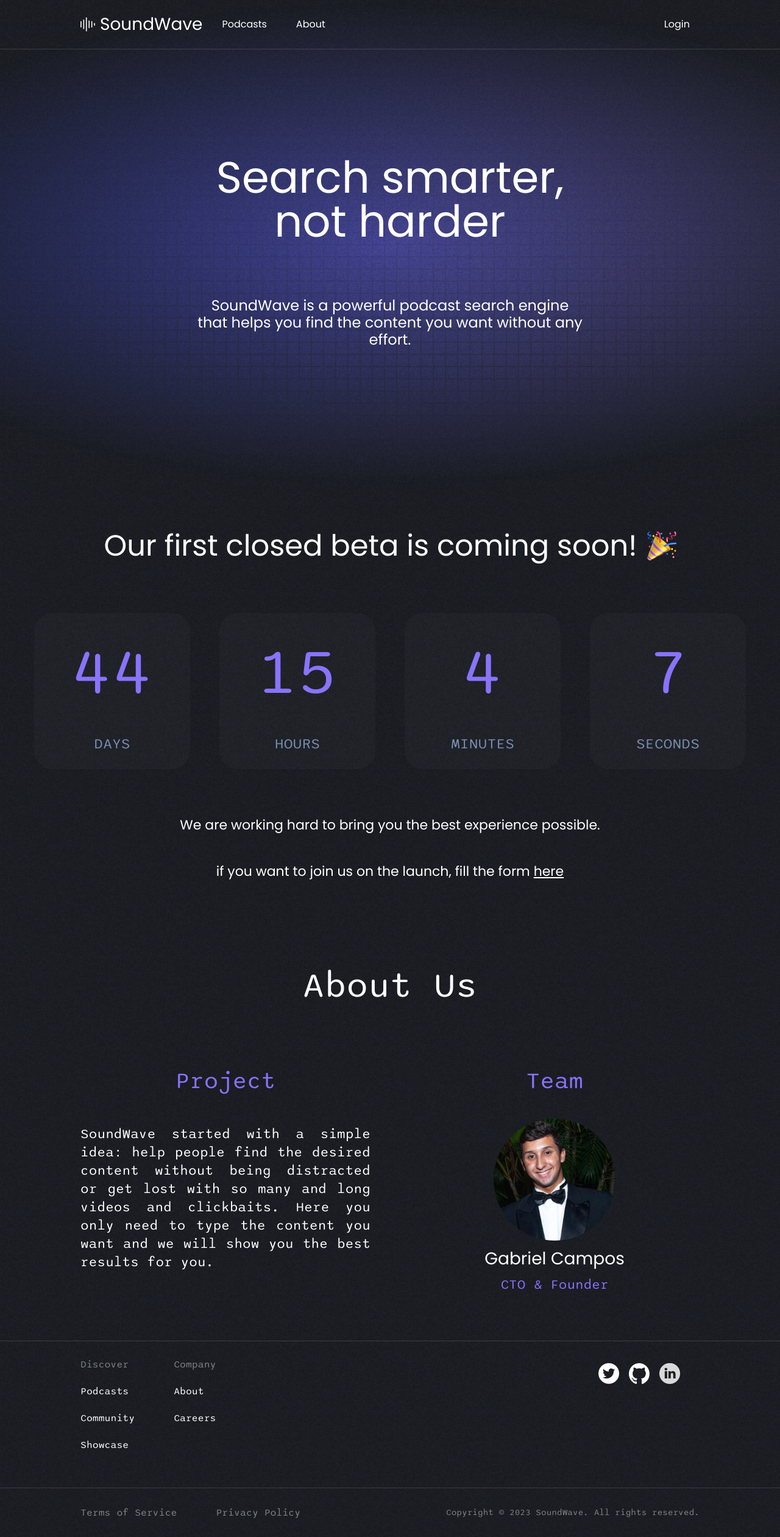
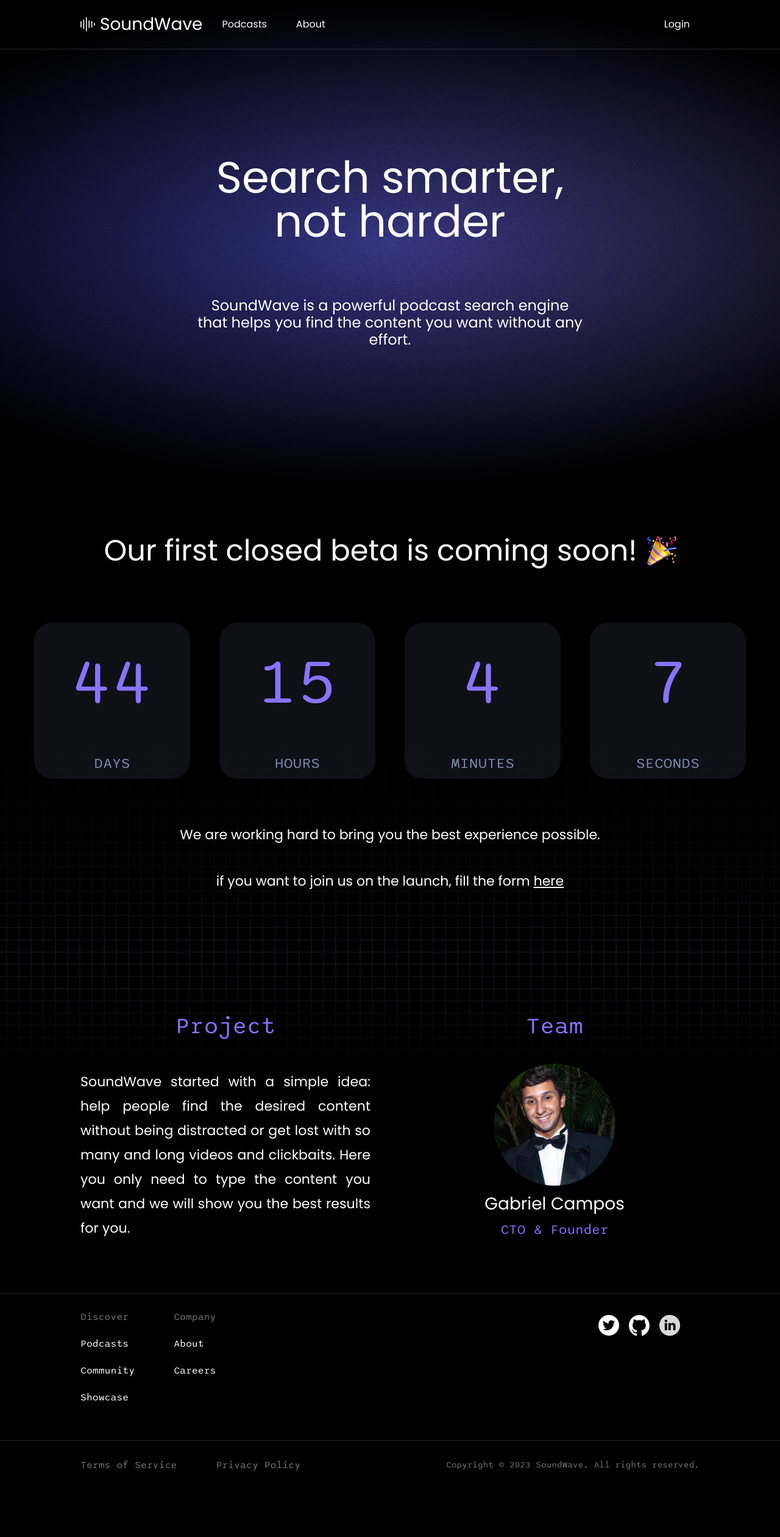
Before and after one commit to gabrielccarvalho/SoundWave, a Next.js app: page / in a window 1280 px wide. Shown: the top 2520 px of the page at 61% size. After the commit the page ends 2442 px from the top, so only its background shows below. Built offline with nearby package versions, Linux system fonts and the light colour scheme.

Commit message:
:art: style: fix website overall style

```diff
--- a/src/components/Background.tsx
+++ b/src/components/Background.tsx
@@ -1,14 +1,12 @@
 import styled from 'styled-components'
 
-
-export const Background = styled.div`
+export const Background = styled.section`
   :before {
     content: "";
     position: absolute;
-    top: 0;
-    bottom: 0;
-    left: 0;
-    right: 0;
+    top: 60rem;
+    height: 100%;
+    width: 100% !important;
     z-index: -1;
     opacity: 0.4;
     background-size: 20px 20px;
@@ -17,5 +15,9 @@ export const Background = styled.div`
     image-rendering: pixelated;
     -webkit-mask-image: linear-gradient(to bottom,transparent,60%,white,90%,transparent);
     mask-image: linear-gradient(to bottom,transparent,60%,white,90%,transparent);
+
+    @media (max-width: 414px) {
+      display: none;
+    }
   }
 `
--- a/src/components/TimeBox.tsx
+++ b/src/components/TimeBox.tsx
@@ -17,7 +17,7 @@ const Container = styled.div`
   padding: 4rem;
   height: 8rem;
   width: 8rem;
-  background: hsla(0, 0%, 100%, 0.024);
+  background: rgba(100, 100, 150, 0.15);
   border-radius: 30px;
 
   @media (max-width: 414px) {
--- a/src/containers/Header.tsx
+++ b/src/containers/Header.tsx
@@ -1,7 +1,7 @@
 import React from 'react'
 import styled from 'styled-components'
 
-import { Background, Heading } from '@/components'
+import { Heading } from '@/components'
 import { colors } from '@/utils/baseStyles'
 
 interface iHeader {
@@ -29,18 +29,19 @@ const Container = styled.div`
 
 const NoisyBg = styled.section<{primary: string, secondary: string}>`
   position: absolute;
-  top: 5rem;
-  bottom: 10%;
-  width: 150%;
-  left: -25%;
+  top: 0;
+  width: 100%;
+  left: 0;
   height: 30rem;
 
   z-index: -1;
 
-  background: url('/assets/noise.webp') repeat, linear-gradient(83.21deg, ${props => props.primary} 0%, ${props => props.secondary} 100%);
+  background: url('/assets/noise.webp') repeat, linear-gradient(83.2deg, ${props => props.primary} 40%, ${props => props.secondary} 100%);
   background-blend-mode: overlay;
-  -webkit-mask-image: linear-gradient(to top, transparent 30%, ${colors.primary.background} 100%);
-  mask-image: linear-gradient(to top, transparent 30%, ${colors.primary.background} 100%);
+  /* -webkit-mask-image: linear-gradient(to top, transparent 30%, ${colors.primary.background} 100%);
+  mask-image: linear-gradient(to top, transparent 30%, ${colors.primary.background} 100%); */
+  -webkit-mask-image: radial-gradient(rgba(0, 0, 0, 0.7), transparent 75%);
+  mask-image: radial-gradient(rgba(0, 0, 0, 0.7), transparent 75%);
 
   @media (max-width: 414px) {
     width: 100%;
@@ -57,7 +58,7 @@ const NoisyBg = styled.section<{primary: string, secondary: string}>`
 
 const Header = ({ title }: iHeader) => {
   return (
-    <Background>
+    <>
       <Container>
           <Heading
             name={title}
@@ -65,8 +66,8 @@ const Header = ({ title }: iHeader) => {
             style={{ maxWidth: '50rem', textAlign: 'center' }}
           />
         </Container>
-        <NoisyBg primary={colors.highlight.green} secondary={colors.highlight.blue} />
-    </Background>
+        <NoisyBg primary={colors.highlight.blue} secondary={colors.highlight.darkBlue} />
+    </>
   )
 }
 
--- a/src/containers/Jumbotron.tsx
+++ b/src/containers/Jumbotron.tsx
@@ -89,30 +89,10 @@ const CTA = styled.div`
   }
 `
 
-const BackgroundWrapper = styled.div`
-  display: flex;
-  flex-direction: column;
-
-
-  ::before {
-    content: "";
-    position: absolute;
-    top: 0;
-    left: 0;
-    width: 100%;
-    height: 30rem;
-    z-index: -1;
-    background-image: url('/assets/noise.webp');
-    background-repeat: repeat;
-    background-color: ${colors.primary.background};
-    background-blend-mode: overlay;
-  }
-`
-
 const Jumbotron = ({ primaryColor, secondaryColor, title, subtitle, extraSubtitle, cta, redirect }: iJumbotron) => {
 
   return (
-    <BackgroundWrapper>
+    <>
       <MainContainer>
         <Heading
           name={title}
@@ -144,7 +124,7 @@ const Jumbotron = ({ primaryColor, secondaryColor, title, subtitle, extraSubtitl
         </CTA>)}
       </MainContainer>
       <Background primary={primaryColor} secondary={secondaryColor} />
-    </BackgroundWrapper>
+    </>
   )
 }
 
--- a/src/containers/Navbar.tsx
+++ b/src/containers/Navbar.tsx
@@ -94,10 +94,10 @@ const Navbar = () => {
           <Dropdown name='Podcasts' location='/podcasts' />
           <Dropdown name='About' onClick={() => {
             if (router.pathname === '/') {
-              scrollSmoothlyToBottom('showcase')
+              scrollSmoothlyToBottom('about-section')
             } else {
               router.push('/').then(() => {
-                scrollSmoothlyToBottom('showcase')
+                scrollSmoothlyToBottom('about-section')
               })
             }
           }} />
--- a/src/containers/Team.tsx
+++ b/src/containers/Team.tsx
@@ -57,21 +57,10 @@ const Section = styled.div`
   }
 `
 
-const Wrapper = styled.div`
-  display: flex;
-  flex-direction: column;
-  align-items: center;
-`
-
 const Team = () => {
   return (
-    <Wrapper id='about-section'>
-      <Heading
-        name='About Us'
-        fontSize='58px'
-        font='Sono'
-      />
-      <Container>
+    <>
+      <Container id='about-section'>
         <Section>
           <Heading
             name='Project'
@@ -86,8 +75,7 @@ const Team = () => {
             clickbaits. Here you only need to type the content you
             want and we will show you the best results for you.'
             fontSize='22px'
-            lineHeight='30px'
-            font='Sono'
+            lineHeight='40px'
             style={{
               maxWidth: '50rem',
               textAlign: 'justify',
@@ -111,7 +99,7 @@ const Team = () => {
             />
           </Section>
       </Container>
-    </Wrapper>
+    </>
   )
 }
 
--- a/src/styles/globalStyles.ts
+++ b/src/styles/globalStyles.ts
@@ -6,13 +6,13 @@ const GlobalStyle = createGlobalStyle`
   body {
     margin: 0;
     padding: 0;
-    background-color: ${colors.primary.background};
     color: ${colors.primary.text};
     box-sizing: border-box;
 
     background-image: url('/assets/noise.webp');
     background-repeat: repeat;
-    background-color: ${colors.primary.background};
+    /* background-color: ${colors.primary.background}; */
+    background-color: #000;
     background-blend-mode: overlay;
 
     overflow-x: hidden;
--- a/src/utils/baseStyles.ts
+++ b/src/utils/baseStyles.ts
@@ -9,6 +9,7 @@ export const colors = {
   highlight: {
     blue: '#3245ff',
     lightBlue: '#0076BE',
+    darkBlue: '#000370',
     navy: '#0A192F',
     darkPurple: '#663399',
     purple: '#8973FD',
```
